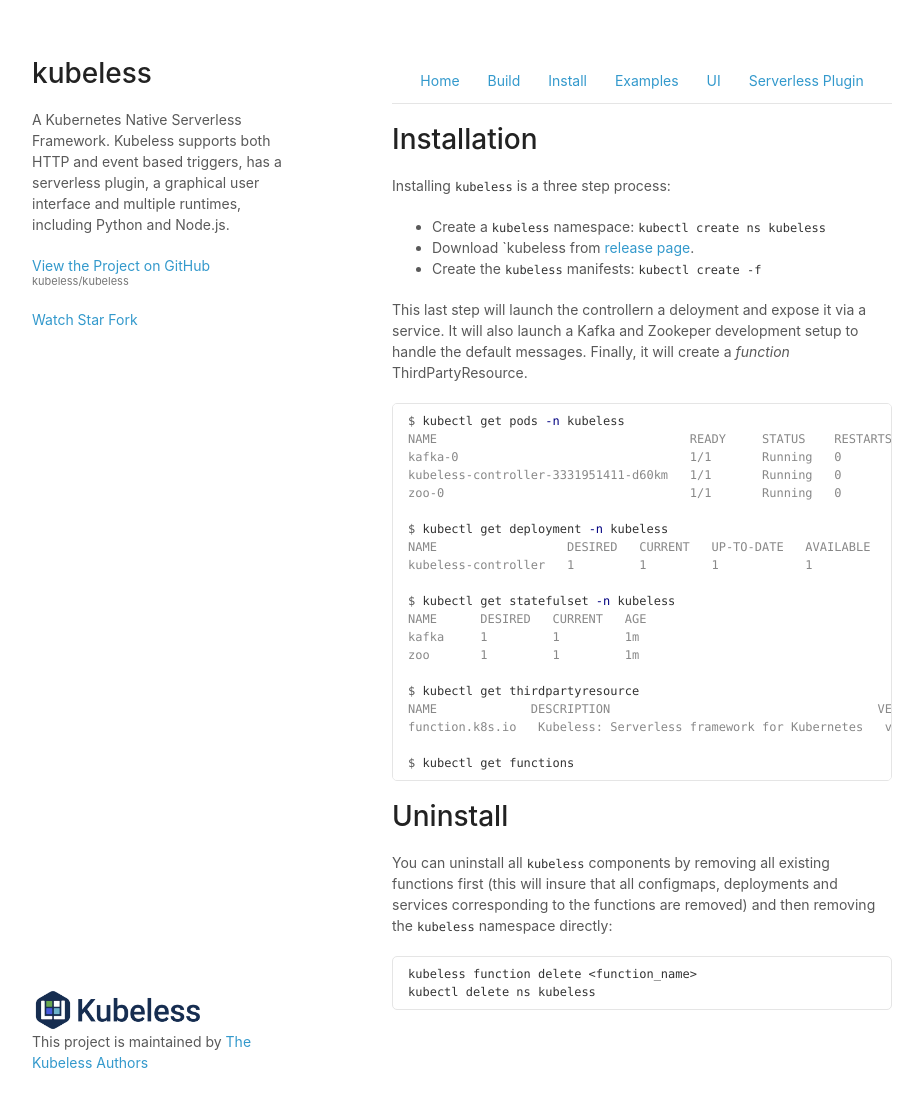
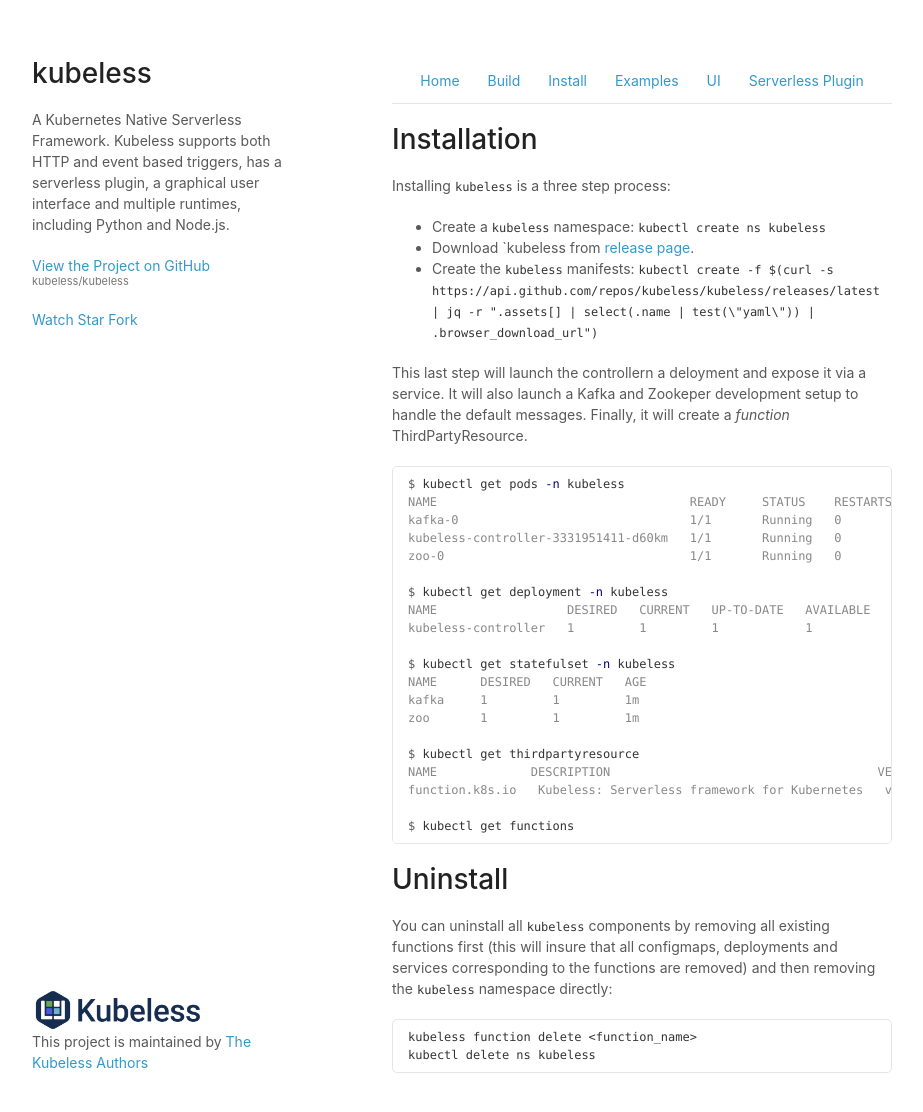
Before and after one commit to vmware-archive/kubeless-website, a Jekyll site: the page built from docs/install.md, in a window 1280 px wide and 1143 px high. Shown: the top 1112 px of the window, without its empty margins (178-1101 px from the left). Built offline with Jekyll 4.4.1, drawn with Linux system fonts in a browser that asks for light colours; our own code applies the rules of GitHub Pages for plain Markdown files.

Commit message:
fix a few issues

```diff
--- a/docs/install.md
+++ b/docs/install.md
@@ -9,7 +9,7 @@ Installing `kubeless` is a three step process:
 
 * Create a `kubeless` namespace: `kubectl create ns kubeless`
 * Download `kubeless from [release page](https://github.com/kubeless/kubeless/releases).
-* Create the `kubeless` manifests: `kubectl create -f`
+* Create the `kubeless` manifests: `kubectl create -f $(curl -s https://api.github.com/repos/kubeless/kubeless/releases/latest | jq -r ".assets[] | select(.name | test(\"yaml\")) | .browser_download_url")`
 
 This last step will launch the controllern a deloyment and expose it via a service. It will also launch a Kafka and Zookeper development setup to handle the default messages. Finally, it will create a _function_ ThirdPartyResource.
 
```
Also changed, not shown: docs/examples.md (+1 -1 lines), index.md (+3 -3 lines).
